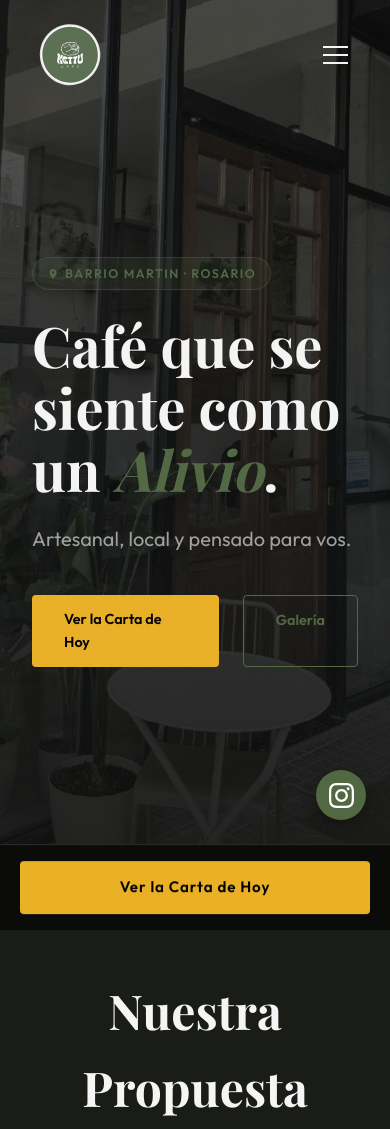
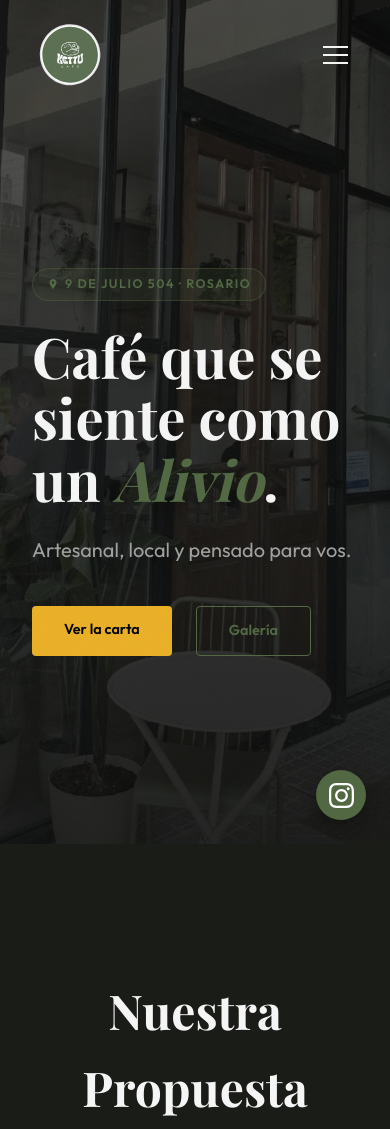
Before and after one commit to felipevalor/kettu-cafe, a website: page public/index.html in a window 390 px wide. Shown: the top 1129 px of the page. Drawn offline with nearby package versions, Linux system fonts and the light colour scheme; a web font is replaced by a local one.

Commit message:
feat(ui): update address, simplify labels and remove sticky CTA

```diff
--- a/public/css/style.css
+++ b/public/css/style.css
@@ -587,46 +587,7 @@ body::before {
     flex-shrink: 0;
 }
 
-/* Sticky Mobile CTA — UX-FIX-1.2 */
-.sticky-mobile-cta {
-    display: none;
-    position: fixed;
-    bottom: 0;
-    left: 0;
-    right: 0;
-    z-index: 200;
-    padding: 1rem 1.25rem;
-    background: rgba(12, 13, 11, 0.97);
-    border-top: 1px solid var(--border);
-    backdrop-filter: blur(12px);
-    -webkit-backdrop-filter: blur(12px);
-    transform: translateY(100%);
-    transition: transform 0.4s cubic-bezier(0.4, 0, 0.2, 1);
-}
 
-.sticky-mobile-cta.visible {
-    transform: translateY(0);
-}
-
-.sticky-mobile-cta a {
-    display: block;
-    width: 100%;
-    text-align: center;
-    padding: 0.9rem 2rem;
-    background: var(--accent);
-    color: #000;
-    font-family: var(--font-sans);
-    font-weight: 700;
-    font-size: 0.95rem;
-    letter-spacing: 0.06em;
-    text-decoration: none;
-    border-radius: 4px;
-    transition: var(--transition);
-}
-
-.sticky-mobile-cta a:active {
-    transform: scale(0.98);
-}
 
 /* Animations */
 @keyframes fadeIn {
@@ -741,7 +702,7 @@ body::before {
 /* Mobile */
 @media (max-width: 768px) {
     .sticky-mobile-cta {
-        display: block;
+        display: none;
     }
 
     .menu-toggle {
@@ -779,6 +740,28 @@ body::before {
         columns: 2 200px;
     }
 
+    /* Contact Section Mobile Fixes */
+    .contact-split {
+        grid-template-columns: 1fr;
+        min-height: auto;
+    }
+
+    .contact-photo {
+        height: 40vh;
+        border-bottom: 1px solid var(--border);
+    }
+
+    .contact-info {
+        justify-content: flex-start;
+        padding: 4rem 1.5rem 4rem 1.5rem;
+        border-left: none;
+    }
+
+    .contact-title {
+        font-size: 2.1rem;
+        margin-bottom: 2rem;
+    }
+
     .instagram-float {
         bottom: 1.5rem;
         right: 1.5rem;
@@ -795,6 +778,7 @@ body::before {
         flex-direction: column;
         gap: 1.5rem;
         text-align: center;
+        padding-bottom: 2rem;
     }
 
     .footer-right {
--- a/public/index.html
+++ b/public/index.html
@@ -24,8 +24,8 @@
     <header class="header" id="header">
         <div class="container">
             <nav class="nav">
-                <a href="#" class="logo">
-                    <img src="img/logo-kettu.svg" alt="Kettu Café Logo" id="logo-img" href="#home">
+                <a href="#home" class="logo">
+                    <img src="img/logo-kettu.svg" alt="Kettu Café Logo" id="logo-img">
                 </a>
                 <ul class="nav-links">
                     <li><a href="img/carta.pdf" target="_blank">La Carta</a></li>
@@ -48,17 +48,17 @@
             <div class="hero-texture"></div>
             <div class="container">
                 <div class="hero-content">
-                    <span class="location-badge" aria-label="Ubicación: Barrio Martin, Rosario">
+                    <span class="location-badge" aria-label="Ubicación: 9 de Julio 504, Rosario">
                         <svg viewBox="0 0 24 24" fill="currentColor" aria-hidden="true">
                             <path
                                 d="M12 2C8.13 2 5 5.13 5 9c0 5.25 7 13 7 13s7-7.75 7-13c0-3.87-3.13-7-7-7zm0 9.5c-1.38 0-2.5-1.12-2.5-2.5s1.12-2.5 2.5-2.5 2.5 1.12 2.5 2.5-1.12 2.5-2.5 2.5z" />
                         </svg>
-                        Barrio Martin · Rosario
+                        9 de Julio 504 · Rosario
                     </span>
                     <h1 class="hero-title">Café que se siente como un <span class="highlight">Alivio</span>.</h1>
                     <p class="hero-tagline">Artesanal, local y pensado para vos.</p>
                     <div class="hero-actions">
-                        <a href="img/carta.pdf" target="_blank" class="btn btn-secondary">Ver la Carta de Hoy</a>
+                        <a href="img/carta.pdf" target="_blank" class="btn btn-secondary">Ver la carta</a>
                         <a href="#gallery" class="btn btn-outline">Galería</a>
                     </div>
                 </div>
@@ -151,7 +151,7 @@
                 <!-- Right: info -->
                 <div class="contact-info">
                     <p class="contact-eyebrow">Vení a visitarnos</p>
-                    <h2 class="contact-title">Mendoza 321<br><span>Barrio Martin, Rosario</span></h2>
+                    <h2 class="contact-title">9 de Julio 504<br><span>Rosario</span></h2>
                     <ul class="contact-details">
                         <li>
                             <svg viewBox="0 0 24 24" fill="none" stroke="currentColor" stroke-width="1.8"
@@ -178,12 +178,6 @@
         <div class="container footer-content">
             <div class="footer-left">
                 <p>&copy; 2026 Kettu Café</p>
-                <div class="footer-fox" aria-hidden="true" title="Kettu significa Zorro en finlandés"
-                    style="margin-top: 0.5rem; opacity: 0.3;">
-                    <svg viewBox="0 0 24 24" fill="currentColor" width="18" height="18">
-                        <path d="M12 2L4.5 20.29L5.21 21L12 18L18.79 21L19.5 20.29L12 2Z" />
-                    </svg>
-                </div>
             </div>
             <div class="footer-right">
                 <span>Diseñado y desarrollado con <3 por</span>
@@ -204,10 +198,7 @@
         </svg>
     </a>
 
-    <!-- Sticky Mobile CTA — UX-FIX-1.2 -->
-    <div class="sticky-mobile-cta" id="sticky-cta" aria-hidden="true">
-        <a href="img/carta.pdf" target="_blank" rel="noopener" id="sticky-cta-link">Ver la Carta de Hoy</a>
-    </div>
+
 
     <script src="js/main.js"></script>
 </body>
--- a/public/js/main.js
+++ b/public/js/main.js
@@ -13,26 +13,7 @@ document.addEventListener('DOMContentLoaded', () => {
         }
     });
 
-    // 1.2 Sticky Mobile CTA — UX-FIX-1.2
-    const stickyCta = document.getElementById('sticky-cta');
-    const heroSection = document.getElementById('home');
-    const contactSection = document.getElementById('contact');
 
-    if (stickyCta && heroSection) {
-        const updateStickyCta = () => {
-            const heroBottom = heroSection.getBoundingClientRect().bottom;
-            const contactTop = contactSection ? contactSection.getBoundingClientRect().top : Infinity;
-            const windowHeight = window.innerHeight;
-
-            // Show after scrolling past hero, hide when contact section is in view
-            const shouldShow = heroBottom < 0 && contactTop > windowHeight * 0.5;
-            stickyCta.classList.toggle('visible', shouldShow);
-            stickyCta.setAttribute('aria-hidden', shouldShow ? 'false' : 'true');
-        };
-
-        window.addEventListener('scroll', updateStickyCta, { passive: true });
-        updateStickyCta(); // run on load
-    }
 
     // 1.1 Mobile Menu Toggle
     const menuToggle = document.querySelector('.menu-toggle');
@@ -104,10 +85,26 @@ document.addEventListener('DOMContentLoaded', () => {
         anchor.addEventListener('click', function (e) {
             e.preventDefault();
             const targetId = this.getAttribute('href');
-            if (targetId === '#') return;
+
+            if (targetId === '#') {
+                window.scrollTo({
+                    top: 0,
+                    behavior: 'smooth'
+                });
+                return;
+            }
 
             const targetElem = document.querySelector(targetId);
             if (targetElem) {
+                // If it's the home section, scroll to absolute top
+                if (targetId === '#home') {
+                    window.scrollTo({
+                        top: 0,
+                        behavior: 'smooth'
+                    });
+                    return;
+                }
+
                 const headerOffset = 90;
                 const elementPosition = targetElem.getBoundingClientRect().top;
                 const offsetPosition = elementPosition + window.pageYOffset - headerOffset;
```
